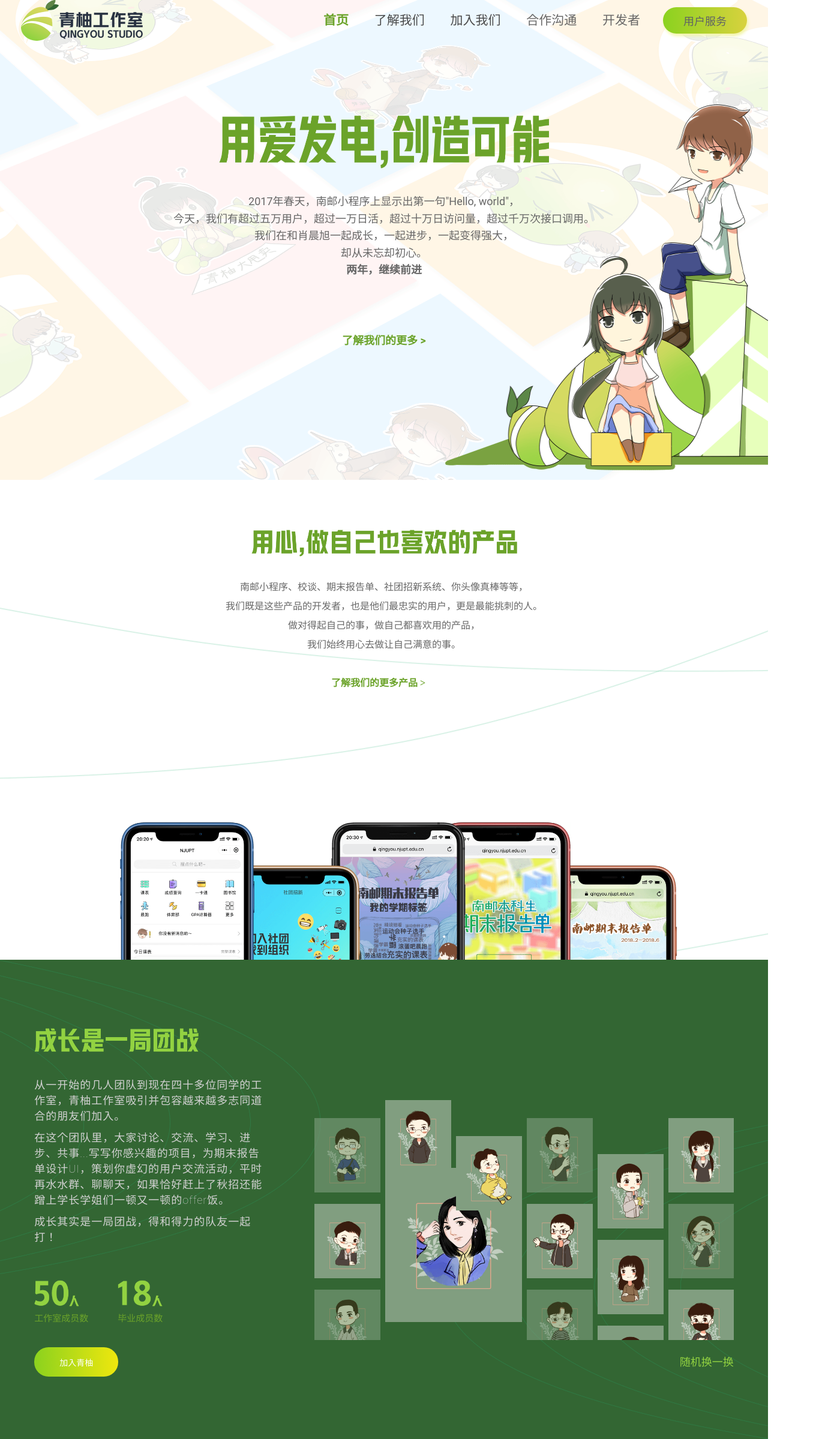
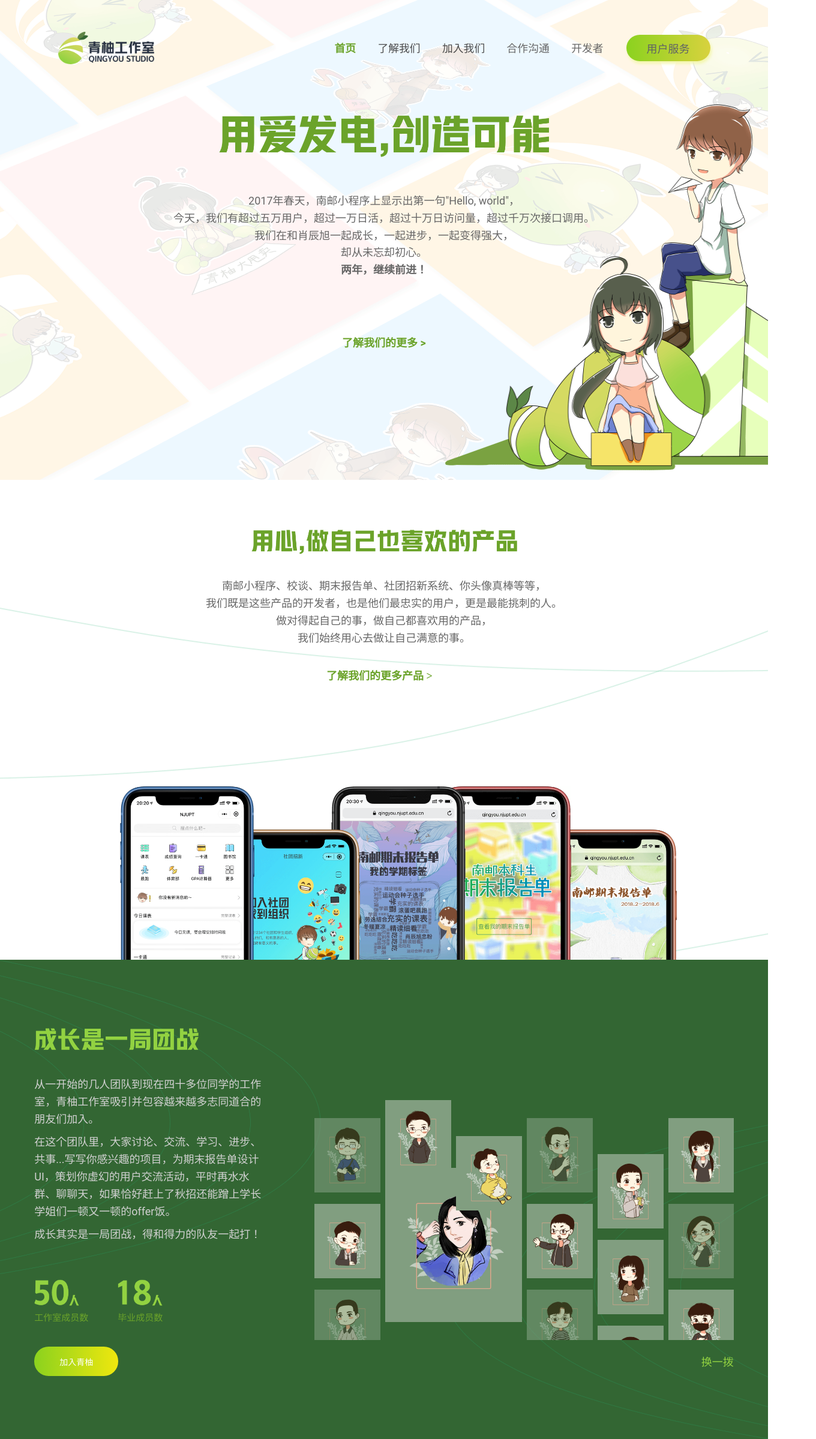
Before and after one commit to GreenPomelo/website, a React (Create React App) app: page / in a window 1280 px wide. Shown: the top 2399 px of the page at 60% size, 1360 px wide, since content can reach past the window. Built offline with nearby package versions, Linux system fonts and the light colour scheme.

Commit message:
fix: modify style from conway brother

```diff
--- a/public/index.html
+++ b/public/index.html
@@ -18,7 +18,7 @@
     />
     <meta name="description" itemprop="description" content="青柚工作室主页" />
     <link rel="shortcut icon" href="%PUBLIC_URL%/favicon.ico" />
-    <title>青柚工作室</title>
+    <title>青柚工作室 - 用热爱创造无限可能</title>
     <style>
       body {
         padding: 0;
--- a/src/components/Footer/Footer.js
+++ b/src/components/Footer/Footer.js
@@ -14,7 +14,7 @@ export default function Footer() {
                 <div className="logo">
                   <img src={QyLogo} alt="" />
                 </div>
-                <div className="slogan">用爱发电,创造可能</div>
+                <div className="slogan">用热爱创造无限可能</div>
               </div>
               <div className="info-part">
                 <div className="about info">
--- a/src/components/Goal/Goal.js
+++ b/src/components/Goal/Goal.js
@@ -7,6 +7,9 @@ import x from '../../assets/x.png';
 import q from '../../assets/q.png';
 import git from '../../assets/git.png';
 import w4 from '../../assets/word/w4.png';
+import w1 from '../../assets/word/w1.png';
+import w2 from '../../assets/word/w2.png';
+import w3 from '../../assets/word/w3.png';
 
 export default function Goal({ distanceObj: { afterScrollTop, clientWidth } }) {
   let distance = 0;
@@ -27,7 +30,7 @@ export default function Goal({ distanceObj: { afterScrollTop, clientWidth } }) {
         src={q}
         alt=""
       />
-      <div className="goal-title">取悦自己,服务他人</div>
+      <div className="goal-title" />
       <div className="goal-desc">
         <div className="goal-desc-item">
           我们不会没有任何目的性地去做一件事。我们的目的是什么？
@@ -51,7 +54,7 @@ export default function Goal({ distanceObj: { afterScrollTop, clientWidth } }) {
             backgroundImage: `url('${blue}')`
           }}
         >
-          <div className="goal-card-text">技术服务用户</div>
+          <img className="goal-card-text-image" src={w1} alt="技术服务用户" />
           <div className="goal-card-sub-text">用户原则</div>
         </div>
         <div
@@ -60,7 +63,7 @@ export default function Goal({ distanceObj: { afterScrollTop, clientWidth } }) {
             backgroundImage: `url('${pink}')`
           }}
         >
-          <div className="goal-card-text">热爱驱动使命</div>
+          <img className="goal-card-text-image" src={w2} alt="热爱驱动使命" />
           <div className="goal-card-sub-text">团队共识</div>
         </div>
         <div
@@ -69,7 +72,7 @@ export default function Goal({ distanceObj: { afterScrollTop, clientWidth } }) {
             backgroundImage: `url('${orange}')`
           }}
         >
-          <div className="goal-card-text">实践促成进步</div>
+          <img className="goal-card-text-image" src={w3} alt="实践促成进步" />
           <div className="goal-card-sub-text">项目目的</div>
         </div>
       </div>
--- a/src/components/Goal/Goal.sass
+++ b/src/components/Goal/Goal.sass
@@ -1,6 +1,6 @@
 #part4
   width: 100vw;
-  height: 88rem;
+  height: 78rem;
   background-image: url("../../assets/bg4.png");
   background-repeat: no-repeat;
   background-size: 100% 100%;
@@ -28,8 +28,11 @@
     font-stretch: normal;
     letter-spacing: 0rem;
     color: #6ba32a;
-    margin-top: 5rem;
+    //margin-top: 5rem;
     margin-bottom: 2rem;
+    background-image: url('../../assets/word/t4.png')
+    background-size: 100%,100%;
+    background-repeat: no-repeat
     @media screen and (max-width: 920px)
       width: 18rem;
       height: 2rem;
@@ -50,7 +53,7 @@
     .goal-desc-item
       width: 52rem;
       font-family: PingFangSC-Regular;
-      font-size: 1rem;
+      font-size: 1.125rem;
       font-weight: normal;
       font-stretch: normal;
       line-height: 2rem;
@@ -115,6 +118,9 @@
         transform: translateX(1.2rem);
         @media screen and (max-width: 1600px)
           font-size: 1.9rem;
+      .goal-card-text-image
+        width: 12rem;
+        padding-left: 1.1rem;
       .goal-card-sub-text
         margin-top: 1rem;
         width: 5rem;
@@ -129,7 +135,7 @@
   .goal-divide-line
     margin-top: 5rem;
     margin-bottom: 5rem;
-    width: 90rem;
+    width: 75rem;
     height: 0.1rem;
     background-color: #c0c4cc;
     @media screen and (max-width: 1250px)
--- a/src/components/Header/Header.js
+++ b/src/components/Header/Header.js
@@ -43,10 +43,10 @@ export default function Header({
               今天，我们有超过五万用户，超过一万日活，超过十万日访问量，超过千万次接口调用。
             </p>
             <p className="head-content">
-              我们在和肖晨旭一起成长，一起进步，一起变得强大，
+              我们在和肖辰旭一起成长，一起进步，一起变得强大，
             </p>
             <p className="head-content">却从未忘却初心。</p>
-            <p className="head-content last">两年，继续前进</p>
+            <p className="head-content last">两年，继续前进！</p>
           </div>
           <div className="more">了解我们的更多 > </div>
         </div>
--- a/src/components/Header/Header.sass
+++ b/src/components/Header/Header.sass
@@ -29,7 +29,7 @@
       display: flex;
       flex-direction: row;
       align-items: center;
-      height: 4.25rem;
+      height: 10rem;
       @media screen and (max-width: 1250px)
         background-color: rgba(248, 248, 255, 0.5);
         position: relative;
@@ -42,7 +42,7 @@
       @media screen and (max-width: 920px)
         height: 6.6875rem;
       .qylogo
-        width: 12.6875rem;
+        width: 10rem;
         margin-right: 18.8125rem;
         @media screen and (max-width: 1250px)
           order: 1;
@@ -56,7 +56,7 @@
         display: flex;
         flex-direction: row;
         justify-content: space-between;
-        width: 33rem;
+        width: 28rem;
         height: 1.8125rem;
         margin-right: 2.375rem;
         @media screen and (max-width: 1250px)
@@ -73,7 +73,7 @@
           margin-right: 0;
         .nav-item
           line-height: 1.8125rem;
-          font-size: 1.3125rem;
+          font-size: 1.1125rem;
           @media screen and (max-width: 920px)
             font-size: 1rem;
             line-height: 1.375rem;
@@ -122,7 +122,7 @@
         margin: 0 auto 40px;
         img
           width: 100%;
-          height: 100%;
+          //height: 100%;
         @media screen and (max-width: 920px)
           width: 300px;
           height: 49px;
@@ -132,9 +132,10 @@
         flex-direction: column;
         justify-content: space-between;
         width: 52.375rem;
-        height: 8.75rem;
+        //height: 8.75rem;
         margin-bottom: 5.75rem;
         font-size: 1.125rem;
+        line-height: 1.8rem;
         color: #676767;
         @media screen and (max-width: 920px)
           text-align: left;
--- a/src/components/Person/Person.js
+++ b/src/components/Person/Person.js
@@ -133,7 +133,7 @@ export default function Person({
             })}
           </div>
           <div className="random" onClick={handleClick}>
-            随机换一换
+            换一拨
           </div>
         </div>
       </div>
--- a/src/components/Person/Person.sass
+++ b/src/components/Person/Person.sass
@@ -41,7 +41,7 @@
         margin-bottom: 2.1875rem;
         img
           width: 100%;
-          height: 100%;
+          //height: 100%;
         @media screen and (max-width: 920px)
           width: 11.4375rem;
           height: 1.875rem;
@@ -49,8 +49,9 @@
       .content
         margin-bottom: 3.4375rem;
         font-size: 1.125rem;
-        font-weight: 100;
-        letter-spacing: 0.0625rem;
+        line-height: 1.8rem;
+        //font-weight: 100;
+        //letter-spacing: 0.0625rem;
         color: #d1d1d1;
         @media screen and (max-width: 920px)
           font-size: 0.875rem;
--- a/src/components/Product/Product.sass
+++ b/src/components/Product/Product.sass
@@ -18,7 +18,7 @@
     margin: 83px auto 35px;
     img
       width: 100%;
-      height: 100%;
+      //height: 100%;
     @media screen and (max-width: 920px)
       width: 18rem;
       height: 2rem;
@@ -32,10 +32,10 @@
     .product-desc-item
       width: 52rem;
       font-family: Helvetica;
-      font-size: 1rem;
+      font-size: 1.125rem;
       font-weight: normal;
       font-stretch: normal;
-      line-height: 2rem;
+      line-height: 1.8rem;
       letter-spacing: 0rem;
       color: #676767;
       text-align: center;
@@ -50,16 +50,16 @@
         color: #676767;
     .product-desc-more
       margin-top: 2rem;
-      width: 11rem;
+      width: 12rem;
       height: 2rem;
       font-family: PingFangSC-Semibold;
-      font-size: 1rem;
+      font-size: 1.125rem;
       font-weight: bold;
       font-stretch: normal;
       line-height: 2rem;
       letter-spacing: 0rem;
       color: #6ba32a;
-      margin-bottom: 3.6875rem;
+      margin-bottom: 0.6875rem;
       cursor: pointer;
       @media screen and (max-width: 920px)
         margin-bottom: 1rem;
```
